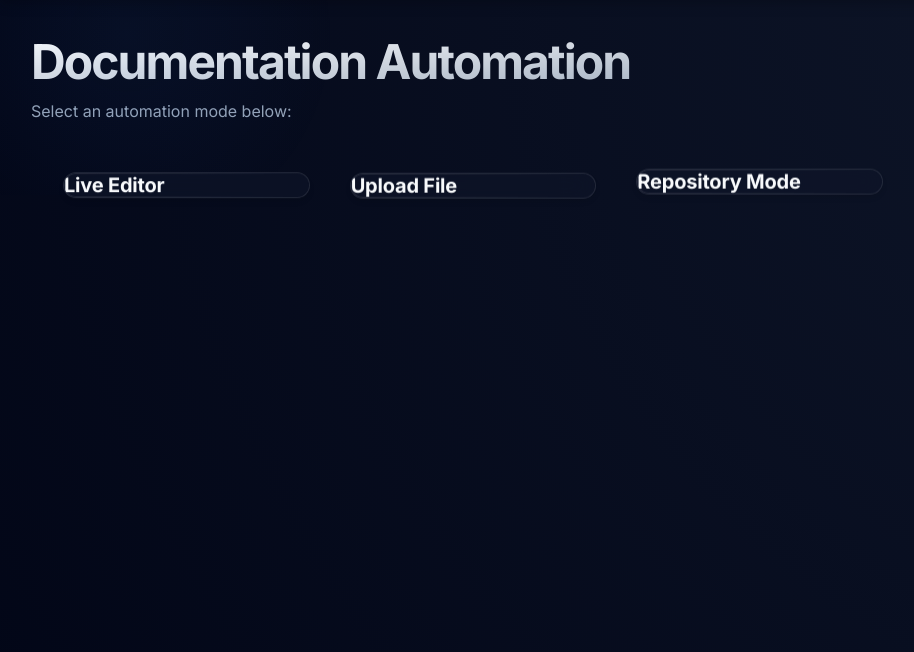
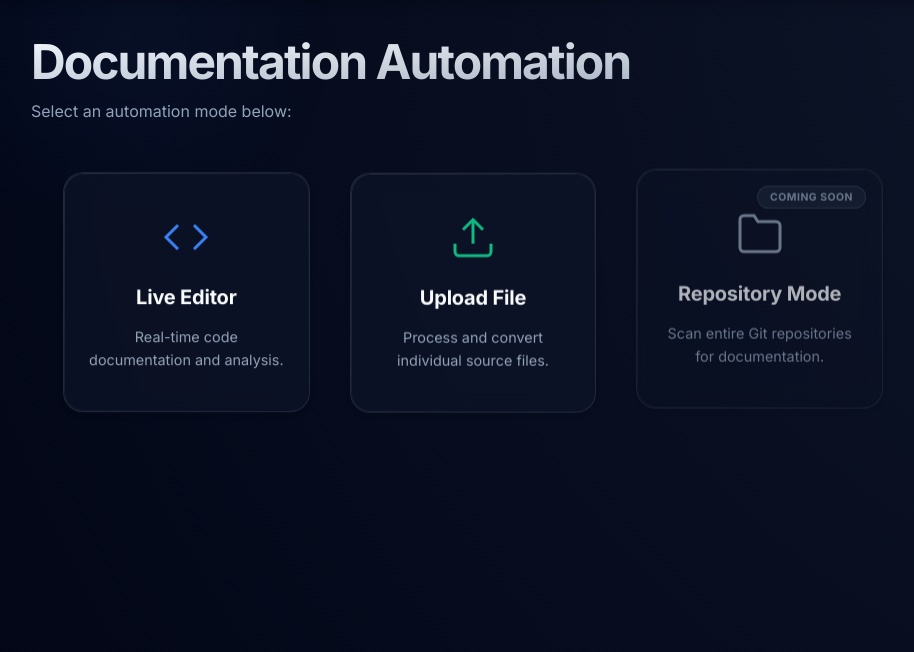
Before and after one commit to Shashwath-K/Python_auto_documenter, a FastAPI app: page / in a window 1280 px wide. Shown: the part 45-697 px from the top of the page, without its empty margins (1-915 px from the left). Run offline with FastAPI, Linux system fonts and the light colour scheme.

Commit message:
CI-03: Layouts updated

```diff
--- a/app/templates/landing.html
+++ b/app/templates/landing.html
@@ -1,6 +1,6 @@
 {% extends "base.html" %}
 
-{% block title %}Ghost-Typer Home{% endblock %}
+{% block title %}Landing - Semantic File Converter & Autodocumenter{% endblock %}
 
 {% block content %}
 <h1>Documentation Automation</h1>
@@ -8,19 +8,41 @@
 
 <div class="tools-grid">
     <!-- Live Editor Mode -->
-    <a href="/live-mode" class="tool-card">
-        <div class="tool-title">Live Editor</div>
+    <a href="/live-mode" class="tool-card card-live">
+        <div class="card-main">
+            <svg class="card-icon" viewBox="0 0 24 24" fill="none" stroke="currentColor" stroke-width="2">
+                <polyline points="16 18 22 12 16 6"></polyline>
+                <polyline points="8 6 2 12 8 18"></polyline>
+            </svg>
+            <div class="tool-title">Live Editor</div>
+            <p class="tool-desc">Real-time code documentation and analysis.</p>
+        </div>
     </a>
 
     <!-- Upload Mode -->
-    <a href="/upload-mode" class="tool-card">
-        <div class="tool-title">Upload File</div>
+    <a href="/upload-mode" class="tool-card card-upload">
+        <div class="card-main">
+            <svg class="card-icon" viewBox="0 0 24 24" fill="none" stroke="currentColor" stroke-width="2">
+                <path d="M21 15v4a2 2 0 0 1-2 2H5a2 2 0 0 1-2-2v-4"></path>
+                <polyline points="17 8 12 3 7 8"></polyline>
+                <line x1="12" y1="3" x2="12" y2="15"></line>
+            </svg>
+            <div class="tool-title">Upload File</div>
+            <p class="tool-desc">Process and convert individual source files.</p>
+        </div>
     </a>
 
     <!-- Repository Mode -->
-    <a href="/repo-mode" class="tool-card">
-        <div class="tool-title">Repository Mode</div>
-    </a>
+    <div class="tool-card card-repo coming-soon">
+        <div class="card-main">
+            <svg class="card-icon" viewBox="0 0 24 24" fill="none" stroke="currentColor" stroke-width="2">
+                <path d="M22 19a2 2 0 0 1-2 2H4a2 2 0 0 1-2-2V5a2 2 0 0 1 2-2h5l2 3h9a2 2 0 0 1 2 2z"></path>
+            </svg>
+            <div class="tool-title">Repository Mode</div>
+            <p class="tool-desc">Scan entire Git repositories for documentation.</p>
+            <span class="status-badge">Coming Soon</span>
+        </div>
+    </div>
 </div>
 {% endblock %}
 
```
